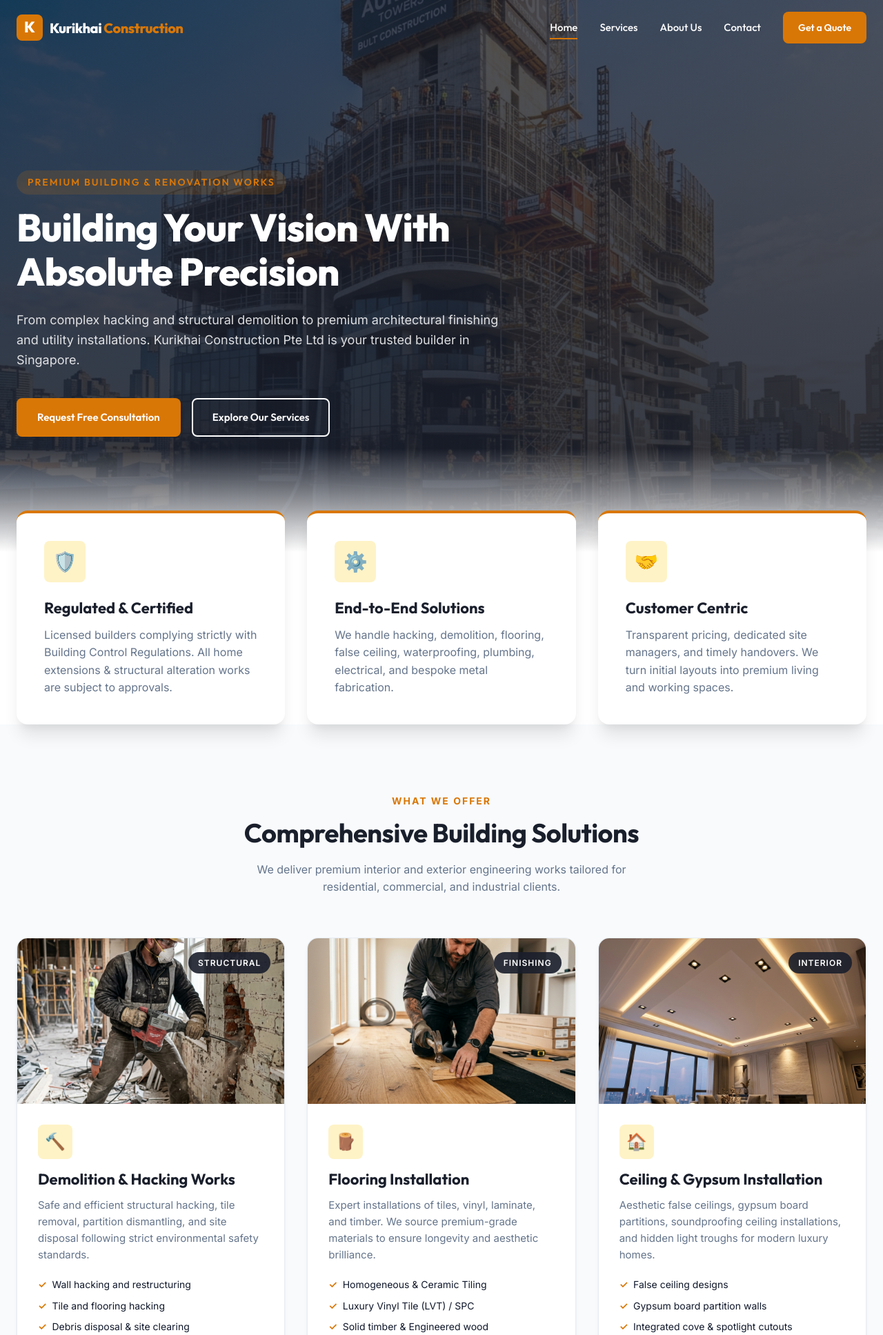
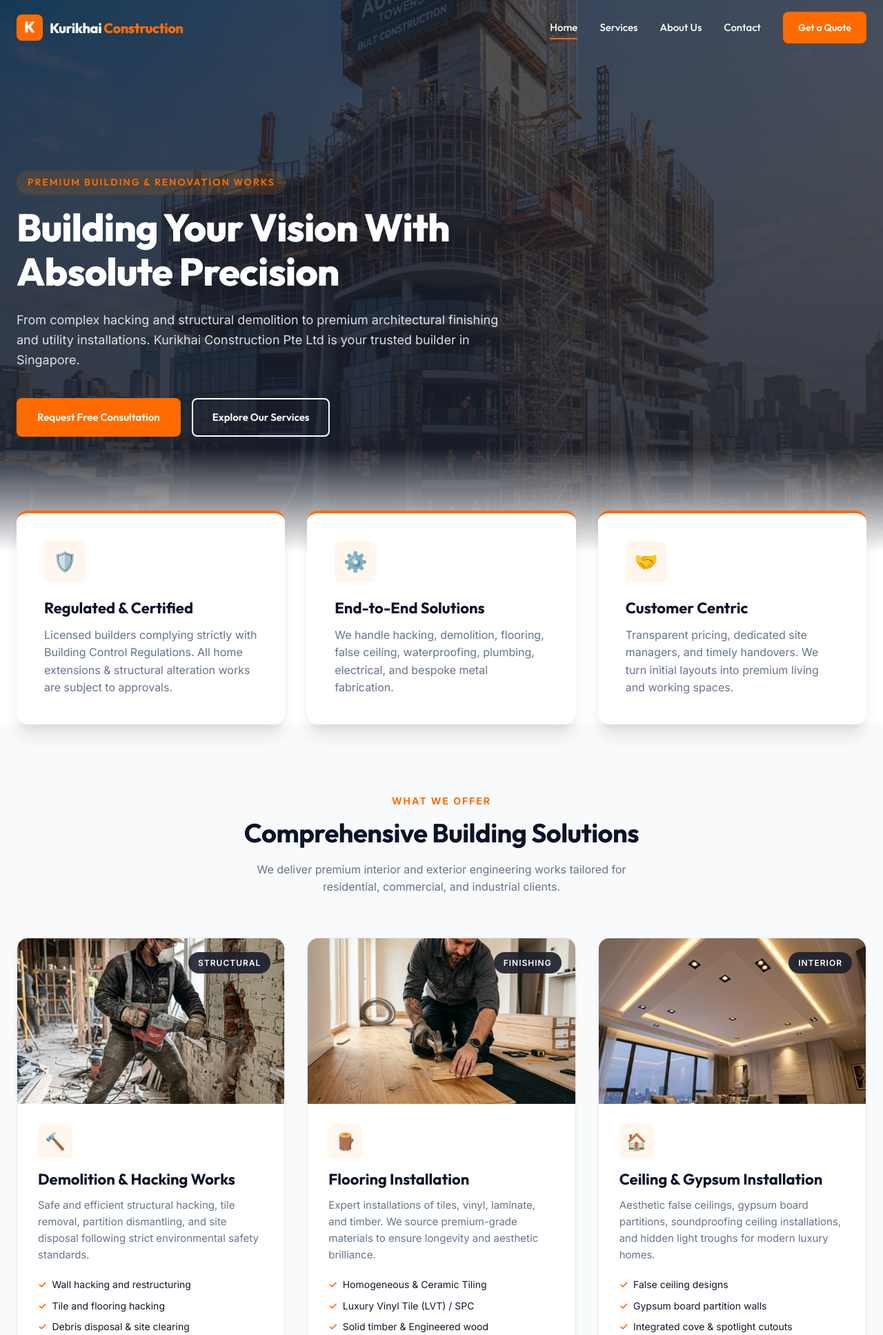
Before and after one commit to MdAbdurRahaman/Kurikhai-Construction, a PHP site: page / in a window 1280 px wide. Shown: the top 1935 px of the page at 69% size. Run offline with PHP 8.4, Linux system fonts and the light colour scheme.

Commit message:
Update colors, add Google Sheet form sync, and add README

```diff
--- a/style.css
+++ b/style.css
@@ -7,13 +7,13 @@
 
 :root {
     /* Colors */
-    --color-primary: #1a1f2c;       /* Deep Charcoal Slate */
-    --color-primary-light: #2d3548; /* Light Charcoal */
-    --color-primary-dark: #0f131c;  /* Near Black Slate */
+    --color-primary: #0b132b;       /* Deep Midnight Navy */
+    --color-primary-light: #1c2541; /* Slate Navy */
+    --color-primary-dark: #020813;  /* Near Black Navy */
 
-    --color-accent: #d97706;        /* Construction Gold (Amber 600) */
-    --color-accent-hover: #b45309;  /* Deep Gold (Amber 700) */
-    --color-accent-light: #fef3c7;  /* Warm Pale Gold (Amber 100) */
+    --color-accent: #ff6b00;        /* Vibrant Electric Orange */
+    --color-accent-hover: #e65f00;  /* Deep Orange */
+    --color-accent-light: #fff7ed;  /* Warm Pale Orange */
 
     --color-text-dark: #0f172a;     /* Deep Slate Text */
     --color-text-muted: #64748b;    /* Slate Muted Text */
```
Also changed, not shown: app.js (+41 -9 lines), README.md (added).
